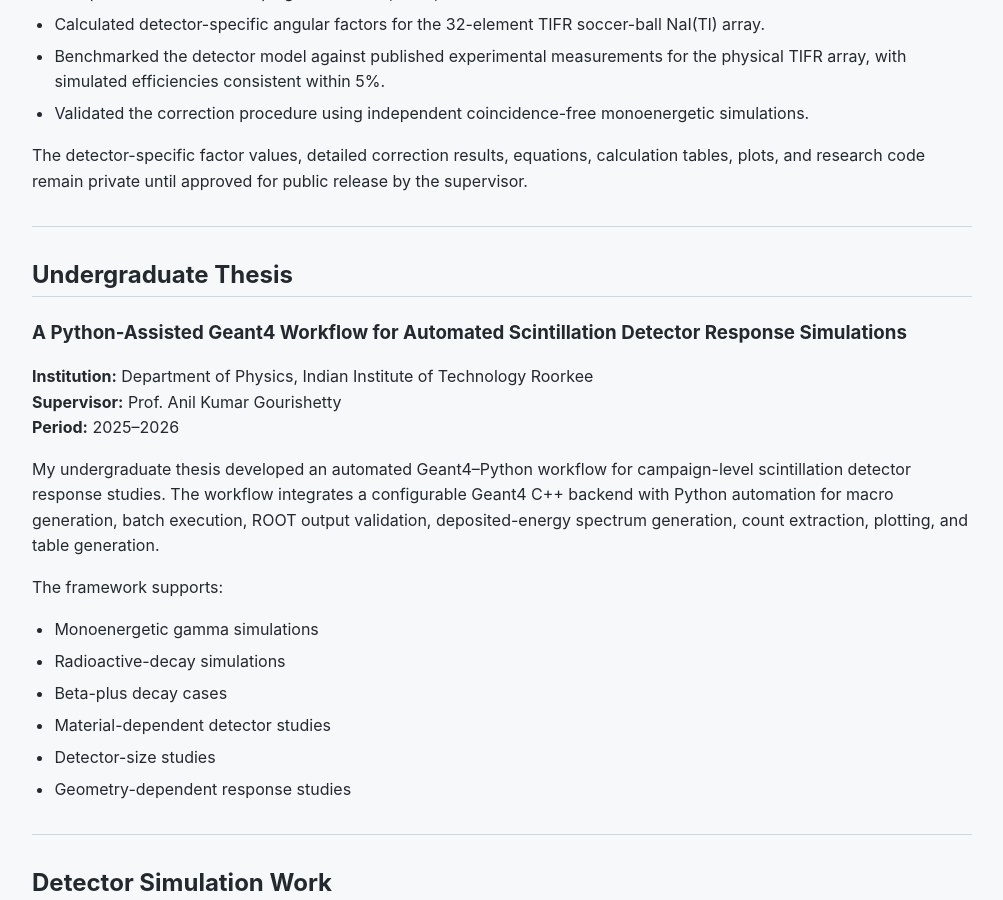
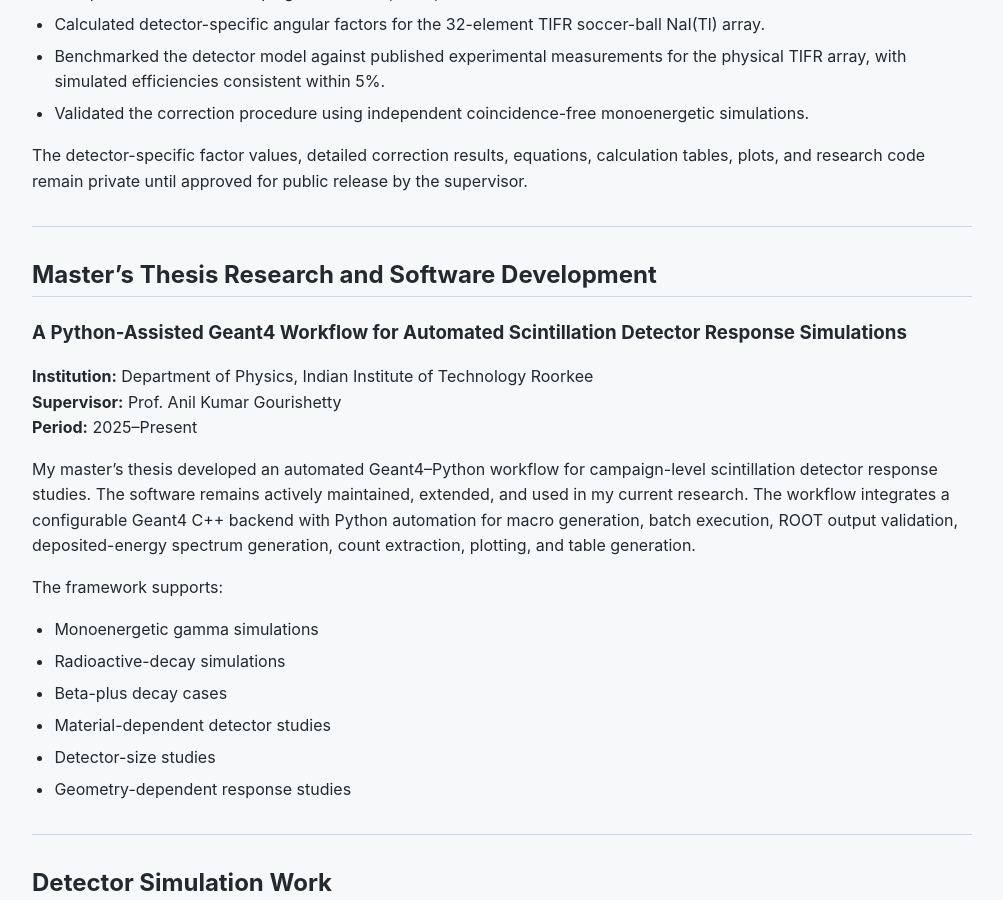
Before and after one commit to ayushpriyadarshi-18/ayushpriyadarshi-18.github.io, a Jekyll site: the page built from research.md, in a window 1280 px wide and 900 px high, scrolled down 1253 px. Shown: the whole window, without its empty margins (138-1141 px from the left). Built offline with Jekyll 4.4.1, drawn with Linux system fonts in a browser that asks for light colours; some of the changed text lies outside the part shown.

Commit message:
Standardize masters thesis details

```diff
--- a/research.md
+++ b/research.md
@@ -11,7 +11,7 @@ My research interests lie at the intersection of computational physics, scientif
 
 ## Research Focus
 
-My current work uses Geant4-based detector simulation, custom radioactive-source modelling, and ROOT analysis to study coincidence summing in beta-plus emitters. The research builds on the automated simulation platform developed during my undergraduate thesis.
+My current work uses Geant4-based detector simulation, custom radioactive-source modelling, and ROOT analysis to study coincidence summing in beta-plus emitters. The research builds on the automated simulation platform developed during my master's thesis.
 
 The central progression of my work is: **build a reusable simulation platform → validate it against published calculations and measurements → apply it to an active detector-physics problem.**
 
@@ -43,15 +43,15 @@ The detector-specific factor values, detailed correction results, equations, cal
 
 ---
 
-## Undergraduate Thesis
+## Master's Thesis Research and Software Development
 
 ### A Python-Assisted Geant4 Workflow for Automated Scintillation Detector Response Simulations
 
 **Institution:** Department of Physics, Indian Institute of Technology Roorkee<br>
 **Supervisor:** Prof. Anil Kumar Gourishetty<br>
-**Period:** 2025–2026
+**Period:** 2025–Present
 
-My undergraduate thesis developed an automated Geant4–Python workflow for campaign-level scintillation detector response studies. The workflow integrates a configurable Geant4 C++ backend with Python automation for macro generation, batch execution, ROOT output validation, deposited-energy spectrum generation, count extraction, plotting, and table generation.
+My master's thesis developed an automated Geant4–Python workflow for campaign-level scintillation detector response studies. The software remains actively maintained, extended, and used in my current research. The workflow integrates a configurable Geant4 C++ backend with Python automation for macro generation, batch execution, ROOT output validation, deposited-energy spectrum generation, count extraction, plotting, and table generation.
 
 The framework supports:
 
@@ -112,7 +112,7 @@ As part of workflow validation, high-statistics simulations were executed on the
 
 This work has resulted in:
 
-- Undergraduate thesis:
+- Master's thesis:
   *A Python-Assisted Geant4 Workflow for Automated Scintillation Detector Response Simulations*
 
 - Research software repository:
```
Also changed, not shown: index.md (+3 -3 lines), projects.md (+1 -1 lines), publications.md (+3 -3 lines), software.md (+1 -1 lines), 1 other file.
